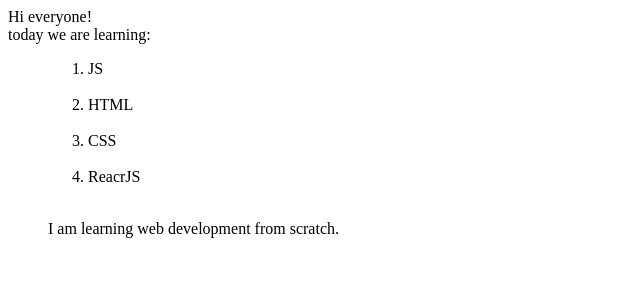
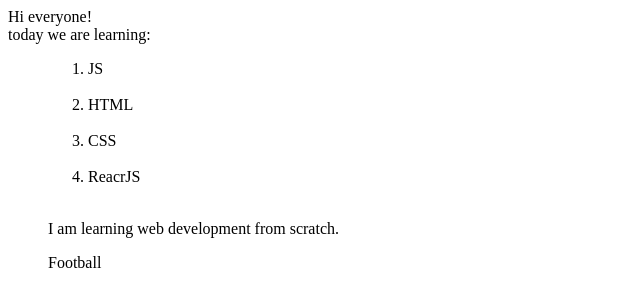
Before and after one commit to OWAIS221B/Student-name-site, a plain HTML site: page index.html in a window 1280 px wide. Shown: the full height of the page, 0-640 px from the left. Drawn offline with Linux system fonts and the light colour scheme.

Commit message:
update interest

```diff
--- a/index.html
+++ b/index.html
@@ -20,6 +20,7 @@
         <p>
             I am learning web development from scratch.
         </p>
+        <p>Football</p>
     </ul>
 </body>
 </html>
```
